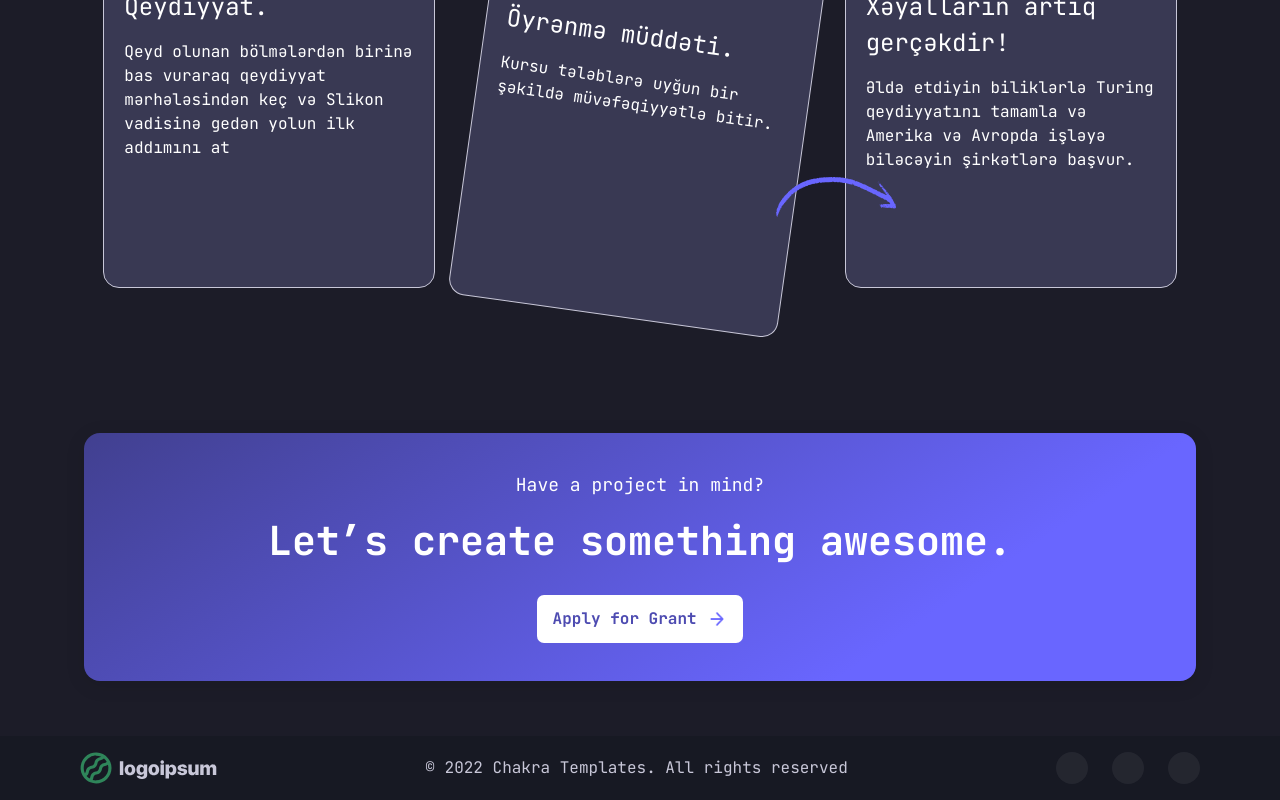
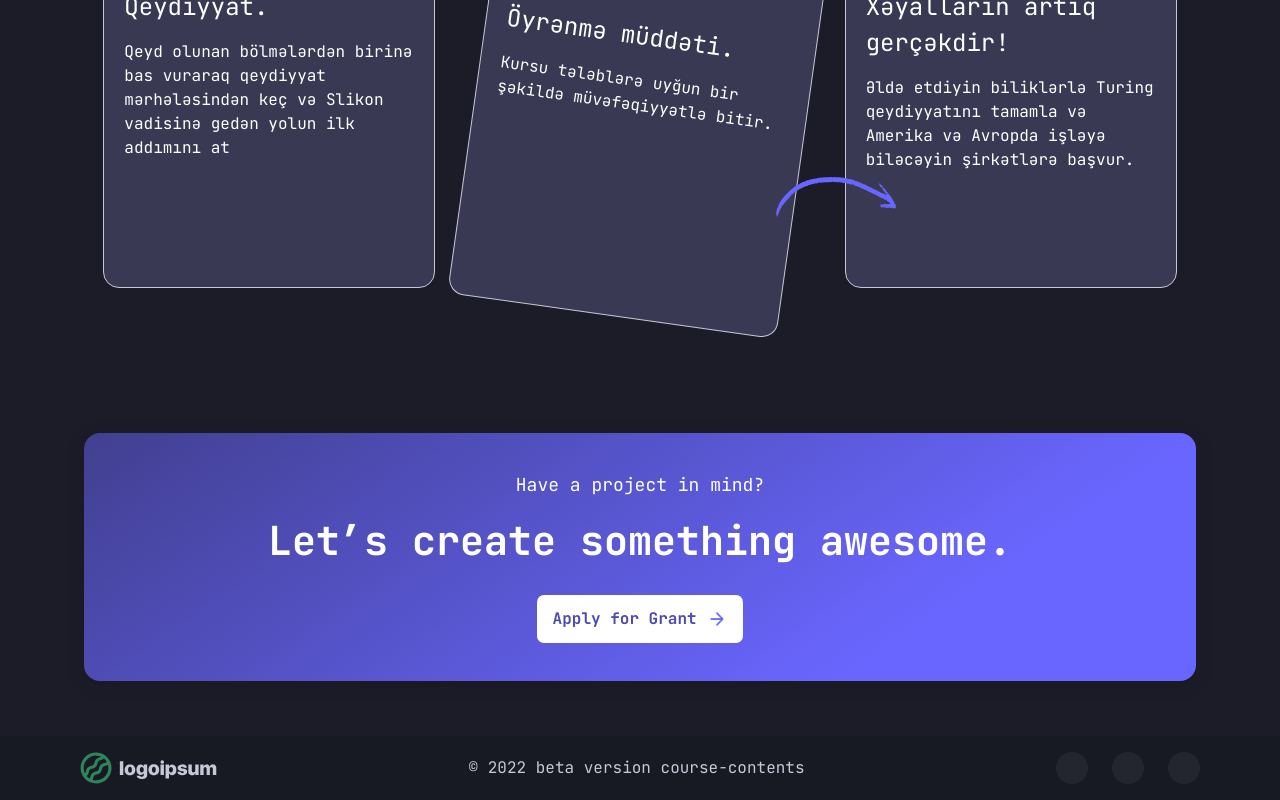
Before and after one commit to YusifHasanov/Course-Intro, a React (Create React App) app: page / in a window 1280 px wide. Shown: the part 3253-4053 px from the top of the page. Built offline with nearby package versions, Linux system fonts and the light colour scheme.

Commit message:
footer content updated

```diff
--- a/src/features/layouts/footer/Footer.jsx
+++ b/src/features/layouts/footer/Footer.jsx
@@ -67,7 +67,7 @@ const Footer=()=> {
                 justify={{ base: 'center', md: 'space-between' }}
                 align={{ base: 'center', md: 'center' }}>
                 <Logo />
-                <Text>© 2022 Chakra Templates. All rights reserved</Text>
+                <Text>© 2022 beta version course-contents</Text>
                 <Stack direction={'row'} spacing={6}>
                     <SocialButton label={'Twitter'} href={'#'}>
                         <FaTwitter />
```
